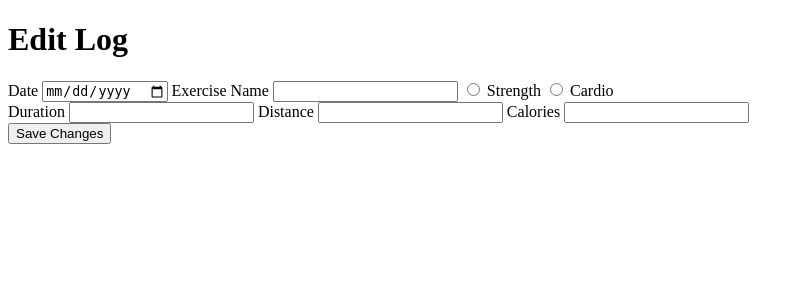
After one commit to 0Miniflyer0/Fitness-and-nutrition-logger, a Flask app: template templates/edit_log.html in a window 1280 px wide. The commit adds this page. Shown: the top 300 px of the page, without its empty margins (0-804 px from the left). Run offline with Flask 3, Linux system fonts and the light colour scheme; the template is opened without the code that fills it, so the values that code supplies are empty.

Commit message:
added full CRUD for workout logging.

```diff
--- a/app.py
+++ b/app.py
@@ -119,6 +119,43 @@ def delete_log(log_id):
     db.session.commit()
     return redirect(url_for('dashboard'))
 
+@app.route('/edit-log/<int:log_id>', methods=['GET', 'POST'])
+def edit_log(log_id):
+    if 'user_id' not in session:
+        return redirect(url_for('login'))
+
+    log = ExerciseLog.query.get(log_id)
+
+    if log is None or log.user_id != session['user_id']:
+        flash("You can't edit that log.")
+        return redirect(url_for('dashboard'))
+
+    if request.method == 'POST':
+        log.date = datetime.strptime(request.form['date'], '%Y-%m-%d').date()
+        log.exercise_name = request.form['exercise_name']
+        exercise_type = request.form['type']
+        log.type = exercise_type
+
+        if exercise_type == 'strength':
+            log.sets = request.form['sets']
+            log.reps = request.form['reps']
+            log.weight = request.form['weight']
+            log.duration = None
+            log.distance = None
+            log.calories = None
+        elif exercise_type == 'cardio':
+            log.sets = None
+            log.reps = None
+            log.weight = None
+            log.duration = request.form['duration']
+            log.distance = request.form['distance']
+            log.calories = request.form['calories']
+
+        db.session.commit()
+        return redirect(url_for('dashboard'))
+
+    return render_template('edit_log.html', log=log)
+
 app.config['SQLALCHEMY_DATABASE_URI'] = 'sqlite:///users.db'
 db = SQLAlchemy(app)
 
--- a/templates/dashboard.html
+++ b/templates/dashboard.html
@@ -18,6 +18,7 @@
         <form action="/delete-log/{{ log.id }}" method="POST">
             <button type="submit">Delete</button>
         </form>
+        <p><a href="/edit-log/{{ log.id }}">Edit</a></p>
     </p>
 {% endfor %}
 
--- /dev/null
+++ b/templates/edit_log.html
@@ -0,0 +1,83 @@
+<!DOCTYPE html>
+<html lang="en">
+<head>
+    <meta charset="UTF-8">
+    <meta name="viewport" content="width=device-width, initial-scale=1.0">
+    <title>Edit Log</title>
+</head>
+<body>
+    {% with messages = get_flashed_messages() %}
+      {% if messages %}
+        {% for message in messages %}
+          <p>{{ message }}</p>
+        {% endfor %}
+      {% endif %}
+    {% endwith %}
+
+    <h1>Edit Log</h1>
+
+    <form action="/edit-log/{{ log.id }}" method="POST">
+        <label for="date">Date</label>
+        <input type="date" id="date" name="date" value="{{ log.date }}" required>
+
+        <label for="exercise_name">Exercise Name</label>
+        <input type="text" id="exercise_name" name="exercise_name" value="{{ log.exercise_name }}" required>
+
+        <label>
+            <input type="radio" name="type" value="strength" id="strength-radio" {% if log.type == 'strength' %}checked{% endif %} required> Strength
+        </label>
+        <label>
+            <input type="radio" name="type" value="cardio" id="cardio-radio" {% if log.type == 'cardio' %}checked{% endif %}> Cardio
+        </label>
+
+        <div id="strength-fields">
+            <label for="sets">Sets</label>
+            <input type="number" id="sets" name="sets" value="{{ log.sets }}">
+
+            <label for="reps">Reps</label>
+            <input type="number" id="reps" name="reps" value="{{ log.reps }}">
+
+            <label for="weight">Weight</label>
+            <input type="number" id="weight" name="weight" step="0.1" value="{{ log.weight }}">
+        </div>
+
+        <div id="cardio-fields">
+            <label for="duration">Duration</label>
+            <input type="number" id="duration" name="duration" step="0.1" value="{{ log.duration }}">
+
+            <label for="distance">Distance</label>
+            <input type="number" id="distance" name="distance" step="0.1" value="{{ log.distance }}">
+
+            <label for="calories">Calories</label>
+            <input type="number" id="calories" name="calories" value="{{ log.calories }}">
+        </div>
+
+        <button type="submit">Save Changes</button>
+    </form>
+
+    <script>
+        let strengthFields = document.getElementById('strength-fields');
+        let cardioFields = document.getElementById('cardio-fields');
+        let strengthRadio = document.getElementById('strength-radio');
+        let cardioRadio = document.getElementById('cardio-radio');
+
+        if (strengthRadio.checked) {
+            strengthFields.style.display = 'block';
+            cardioFields.style.display = 'none';
+        } else {
+            strengthFields.style.display = 'none';
+            cardioFields.style.display = 'block';
+        }
+
+        strengthRadio.addEventListener('change', function() {
+            strengthFields.style.display = 'block';
+            cardioFields.style.display = 'none';
+        });
+
+        cardioRadio.addEventListener('change', function() {
+            strengthFields.style.display = 'none';
+            cardioFields.style.display = 'block';
+        });
+    </script>
+</body>
+</html>
```
